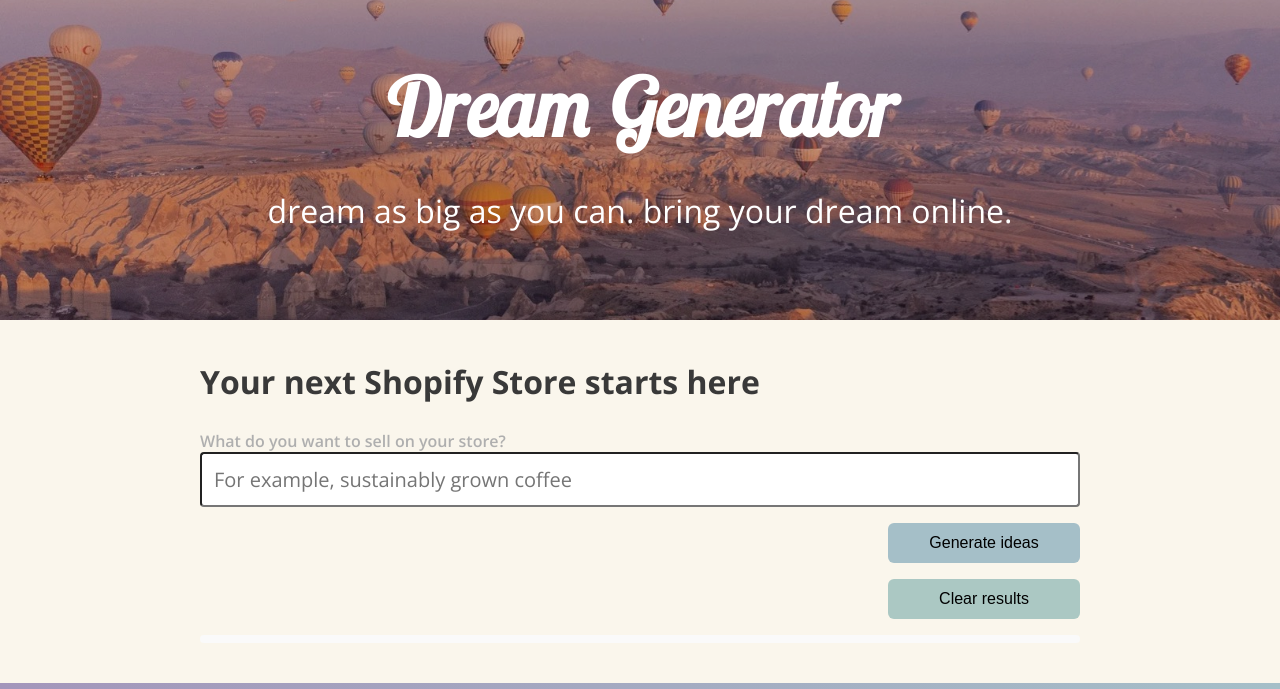
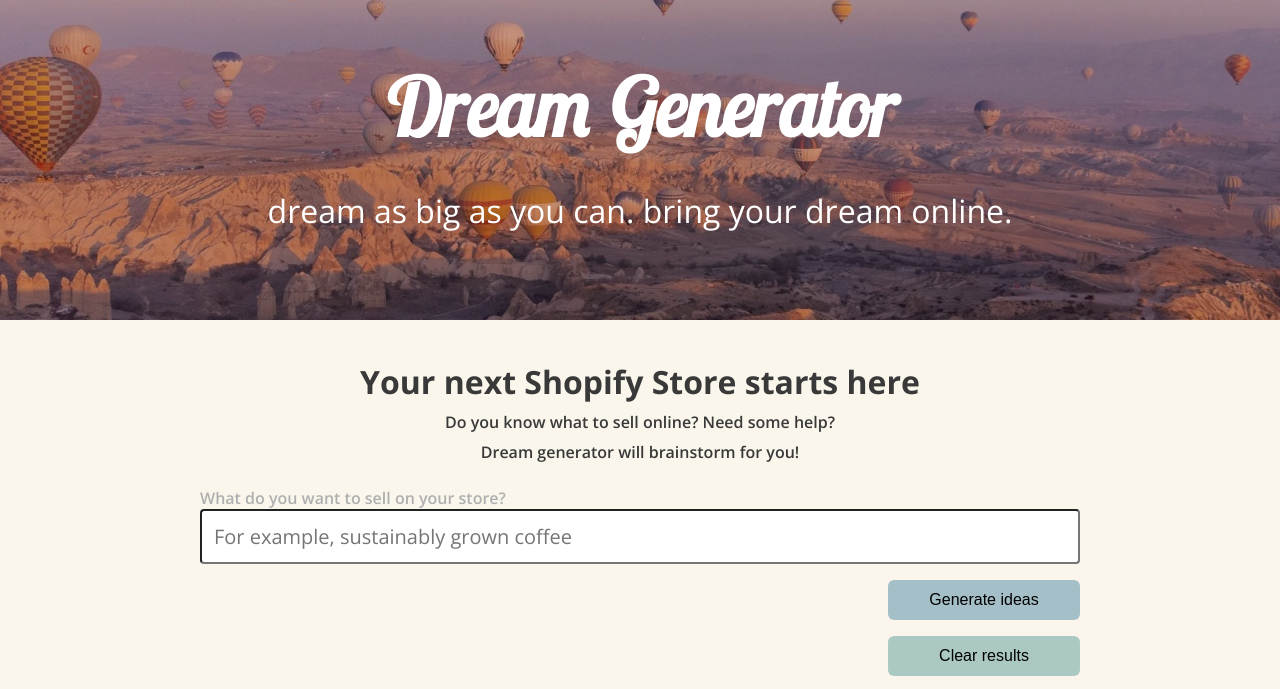
Before and after one commit to estebanchos/Shopify-AI-app, a website: page index.html in a window 1280 px wide. Shown: the top 689 px of the page. Drawn offline with nearby package versions, Linux system fonts and the light colour scheme.

Commit message:
final commit for dream generator v1

```diff
--- a/index.html
+++ b/index.html
@@ -26,6 +26,8 @@
     <main>
         <section class="app">
             <h2 class="app__title">Your next Shopify Store starts here</h2>
+            <p class="app__description">Do you know what to sell online? Need some help?</p>
+            <p class="app__description">Dream generator will brainstorm for you!</p>
             <section class="app__input">
                 <form class="form">
                     <div class="form__container">
--- a/script/index.js
+++ b/script/index.js
@@ -1,6 +1,3 @@
-import API_KEY from "./apikey";
-console.log(API_KEY)
-// const apiKey = process.env.API_KEY;
 const apiUrl = "https://api.openai.com/v1/engines/text-curie-001/completions";
 //  ====== storing data for the user in the browser
 let db;
@@ -30,10 +27,11 @@ form.addEventListener("submit", addData);
 
 function addData(e) {
     e.preventDefault();
+    const namePrompt = "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";
     let userPrompt = promptInput.value;
     let apiPrompt = "Brainstorm some ideas combining ecommerce and " + userPrompt;
     let responseValue = "";
-    let authorization = "Bearer " + apiKey;
+    let authorization = "Bearer " + namePrompt;
     let headersApi = {
         "Content-Type": "application/json",
         "Authorization": authorization
--- a/styles/index.scss
+++ b/styles/index.scss
@@ -71,15 +71,24 @@ header {
 
     &__title {
         font-size: 1.5rem;
+        margin-bottom: 0;
+        text-align: center;
 
         @include tablet {
             font-size: 2rem;
         }
     }
 
+    &__description {
+        margin: 0.5rem 0;
+        font-weight: 600;
+        text-align: center;
+    }
+
     &__input {
         display: flex;
         justify-content: center;
+        margin-top: 1.5rem;
 
     }
 
```
Also changed, not shown: styles/index.css.
